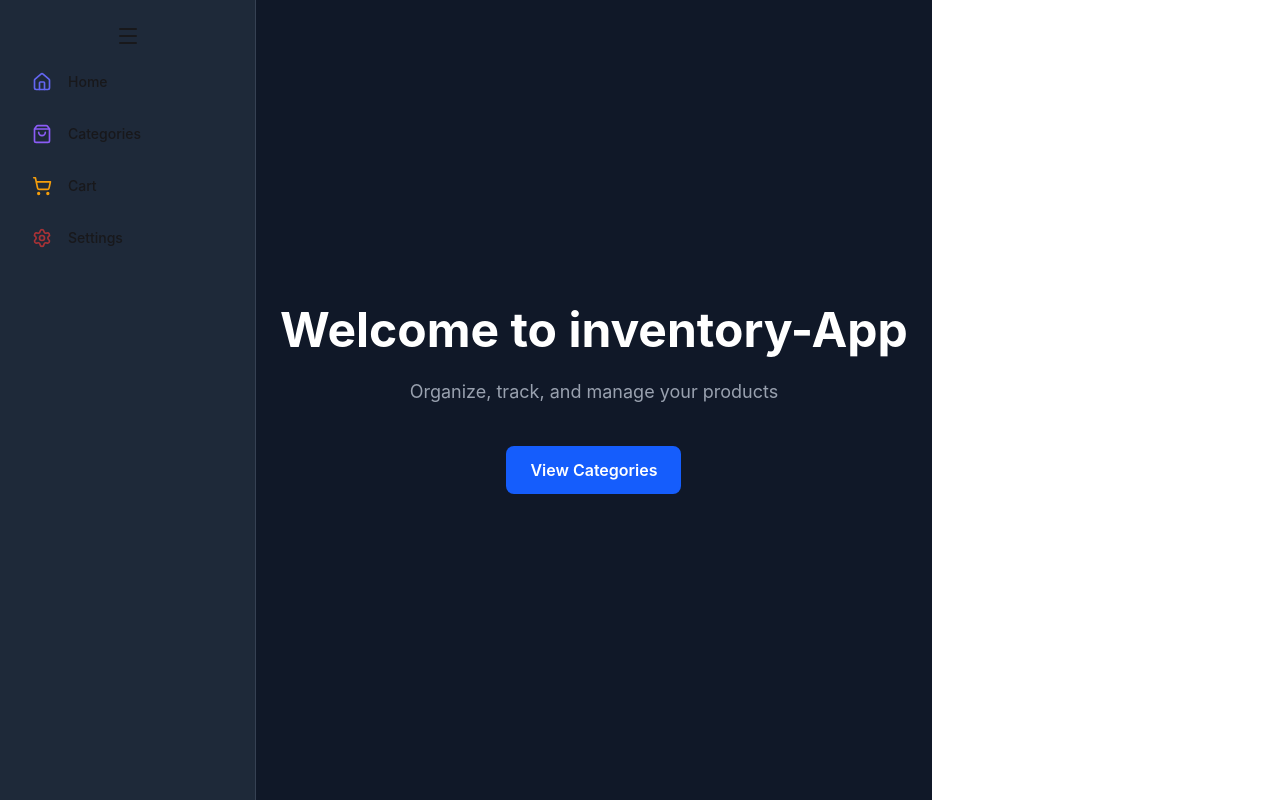
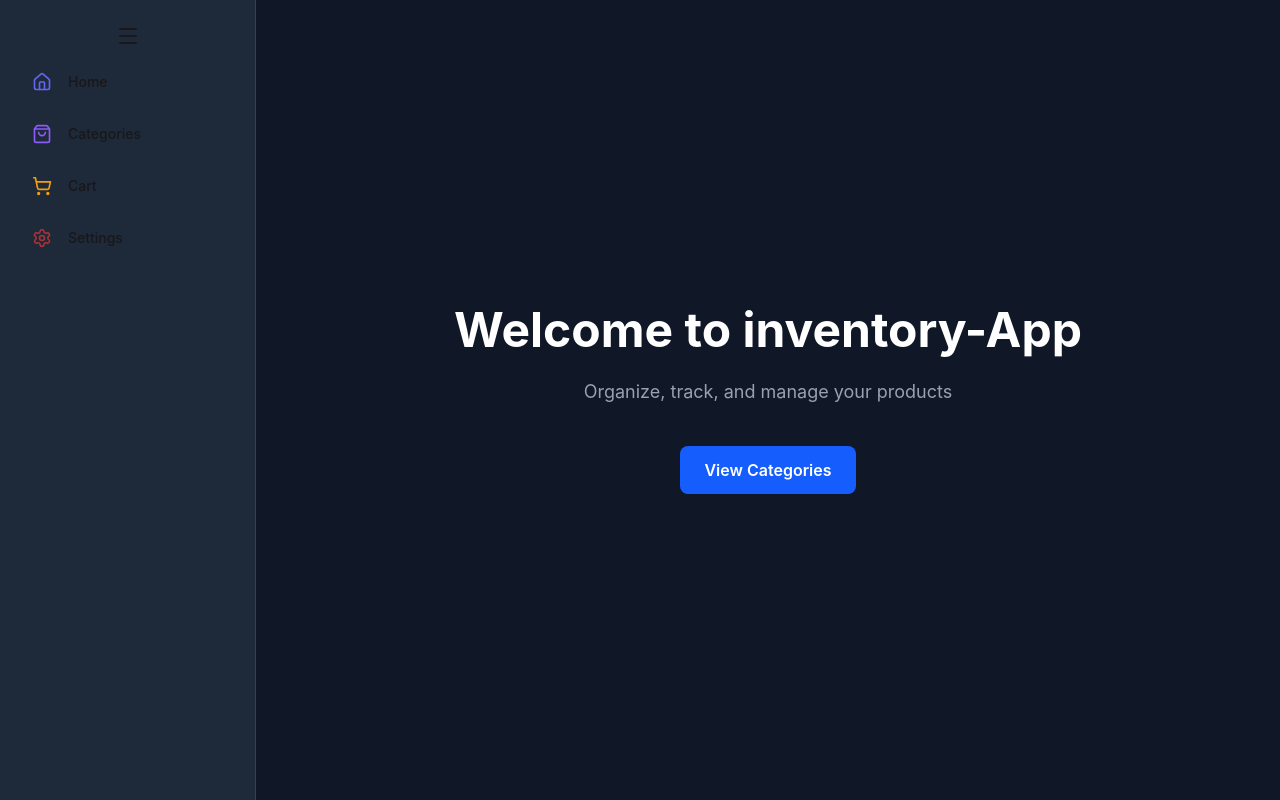
Before and after one commit to TheOdinProjectHomework/inventory-App, a React (Vite) app in the folder frontend/: page / in a window 1280 px wide. Built offline with nearby package versions, Linux system fonts and the light colour scheme; no server answers.

Commit message:
cart, homepage updated

```diff
--- a/frontend/src/App.jsx
+++ b/frontend/src/App.jsx
@@ -46,7 +46,7 @@ function App() {
           path="/categories/:category"
           element={<ItemsPage cart={cart} setCart={setCart} />}
         />
-        <Route path="/cart" element={<Cart cart={cart} />} />
+        <Route path="/cart" element={<Cart cart={cart} setCart={setCart} />} />
         <Route
           path="/settings"
           element={<Settings categories={categories} />}
--- a/frontend/src/pages/Cart.jsx
+++ b/frontend/src/pages/Cart.jsx
@@ -1,14 +1,17 @@
-import React from 'react'
 import Header from '../components/common/Header'
 import CartCard from '../components/Card/CartCard';
+import toast from 'react-hot-toast';
 import { CircleCheck } from "lucide-react";
 
-const Cart = ({ cart }) => {
-    console.log(cart);
-
+const Cart = ({ cart, setCart }) => {
     // to-do
     // handleDelete item from cart
     // buy button
+    const handleBuy = () => {
+      if(cart.length <= 0) return toast.error("Cart is empty");
+      toast.success("Work in Progress...");
+      setCart([]);
+    }
 
   return (
     <div className="flex-1 overflow-auto">
@@ -20,7 +23,7 @@ const Cart = ({ cart }) => {
         ))}
       </main>
       <div className="mt-auto w-full pt-2">
-        <button className="btn btn-active btn-info w-80 rounded-2xl text-white">
+        <button onClick={() => handleBuy()} className="btn btn-active btn-info w-80 rounded-2xl text-white">
           <CircleCheck />
             Confirm Transaction
         </button>
--- a/frontend/src/pages/HomePage.jsx
+++ b/frontend/src/pages/HomePage.jsx
@@ -3,11 +3,9 @@ import { Link } from 'react-router';
 
 const HomePage = () => {
   return (
-    <div className="min-h-screen bg-gray-900 text-white flex items-center justify-center px-6">
-      <div className="max-w-7xl text-center space-y-6">
-        <h1 className="text-5xl font-bold">
-          Welcome to inventory-App
-        </h1>
+    <div className="flex-1 flex items-center justify-center min-h-screen bg-gray-900 text-white">
+      <div className="text-center px-6 space-y-6">
+        <h1 className="text-5xl font-bold">Welcome to inventory-App</h1>
 
         <p className="text-gray-400 text-lg">
           Organize, track, and manage your products
@@ -16,7 +14,9 @@ const HomePage = () => {
           <Link
             to="/categories"
             className="px-6 py-3 bg-blue-600 hover:bg-blue-700 rounded-lg font-semibold transition"
-          >View Categories</Link>
+          >
+            View Categories
+          </Link>
         </div>
       </div>
     </div>
--- a/frontend/src/pages/ItemsPage.jsx
+++ b/frontend/src/pages/ItemsPage.jsx
@@ -3,6 +3,7 @@ import { useParams } from 'react-router'
 import Header from '../components/common/Header';
 import ItemCard from '../components/Card/ItemCard';
 import { useState } from 'react';
+import toast from 'react-hot-toast';
 
 const ItemsPage = ({ cart, setCart }) => {
     const [items, setItems] = useState([]);
@@ -25,6 +26,7 @@ const ItemsPage = ({ cart, setCart }) => {
     }, []);
 
     const addToCart = (item) => {
+        toast.success("Item added to cart");
         setCart([...cart, item]);
     }
 
```
